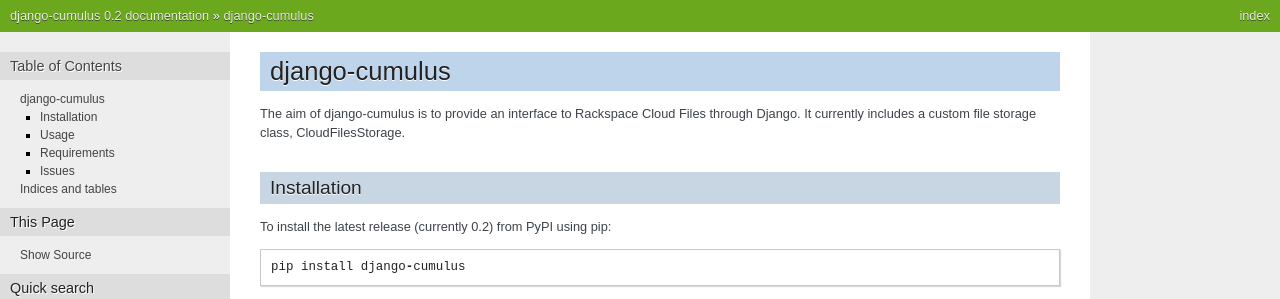
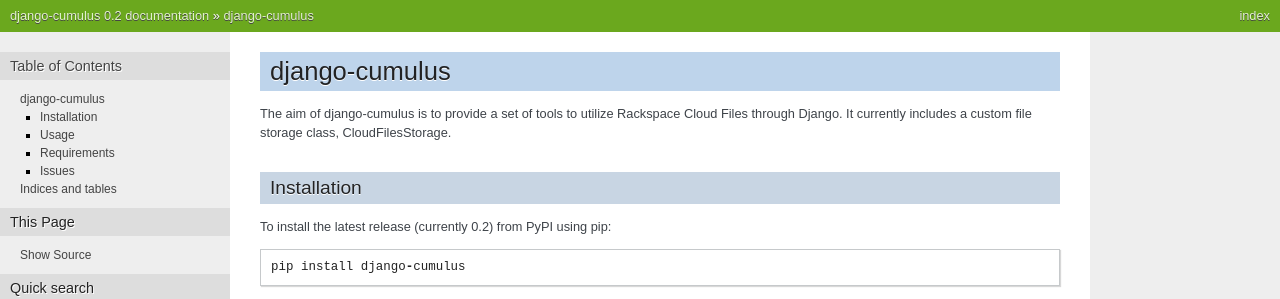
Before and after one commit to django-cumulus/django-cumulus, a Sphinx documentation site: the page built from docs/index.rst, in a window 1280 px wide. Shown: the top 299 px of the page. Built offline with Sphinx 7.4.7, drawn with Linux system fonts in a browser that asks for light colours.

Commit message:
Minor tweak to docs.

```diff
--- a/docs/index.rst
+++ b/docs/index.rst
@@ -1,7 +1,7 @@
 django-cumulus
 ==============
 
-The aim of django-cumulus is to provide an interface to Rackspace Cloud Files through Django. It currently includes a custom file storage class, CloudFilesStorage.
+The aim of django-cumulus is to provide a set of tools to utilize Rackspace Cloud Files through Django. It currently includes a custom file storage class, CloudFilesStorage.
 
 Installation
 ************
```
